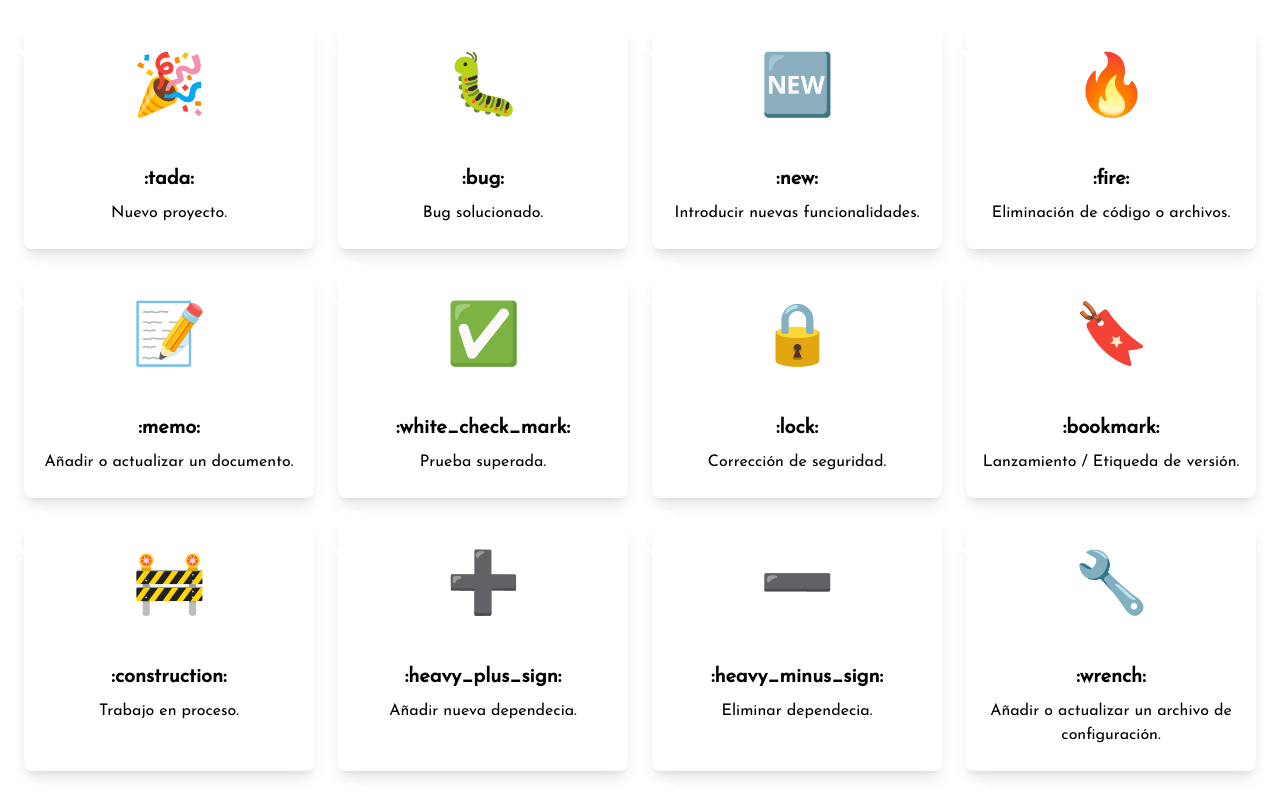
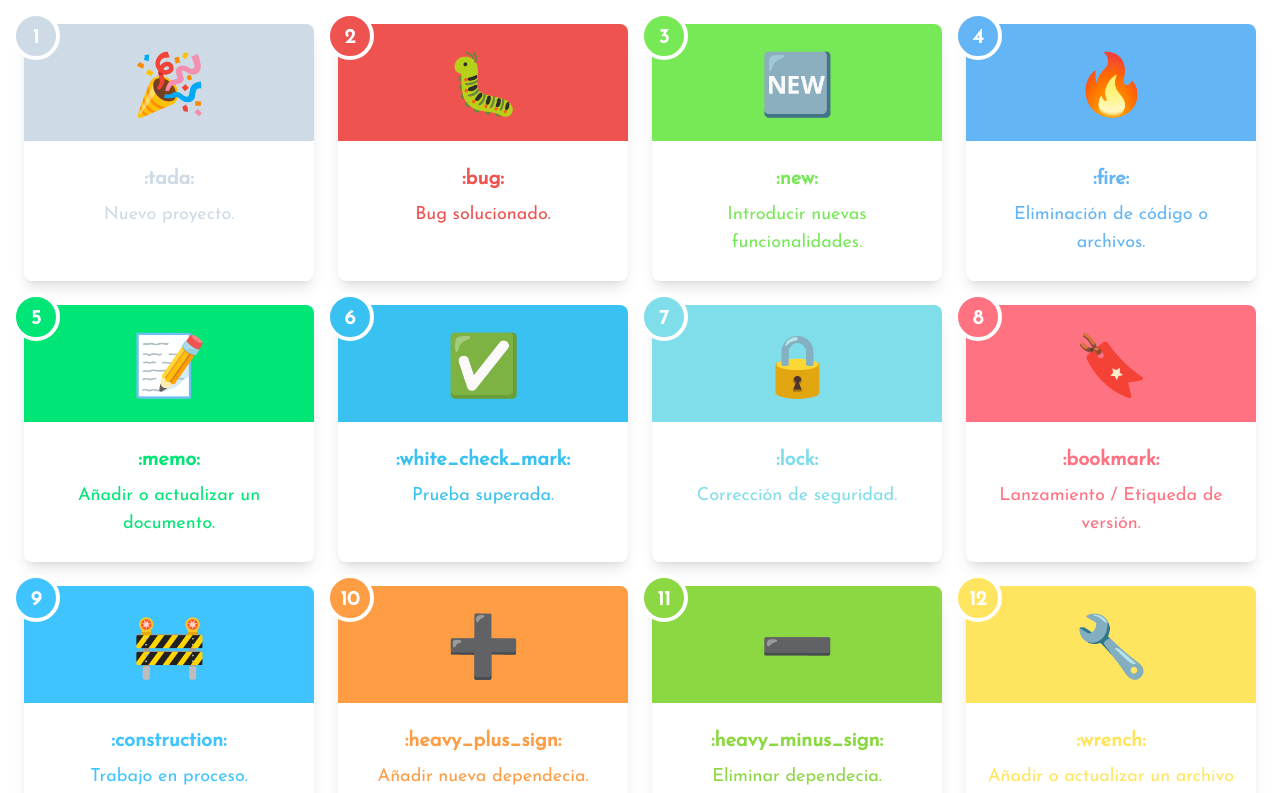
Before and after one commit to matcastaneda/ecommit, a React (Create React App) app: page / in a window 1280 px wide. Shown: the top 793 px of the page. Built offline with nearby package versions, Linux system fonts and the light colour scheme.

Commit message:
💄 Implementación de colores a `EmojiCard`

```diff
--- a/src/components/EmojiCard/EmojiCard.js
+++ b/src/components/EmojiCard/EmojiCard.js
@@ -60,7 +60,7 @@ function EmojiCard({ id, emoji, code, description, color }) {
             </p>
           </CopyToClipboard>
         </div>
-        <p className="px-4 break-words">{description}</p>
+        <p className="px-4 break-words text-lg">{description}</p>
       </div>
     </figure>
   );
--- a/src/components/EmojiList/EmojiList.js
+++ b/src/components/EmojiList/EmojiList.js
@@ -18,6 +18,7 @@ function EmojiList() {
           emoji={emoji.emoji}
           code={emoji.code}
           description={emoji.description}
+          color={emoji.color}
         />
       ))}
     </>
```
